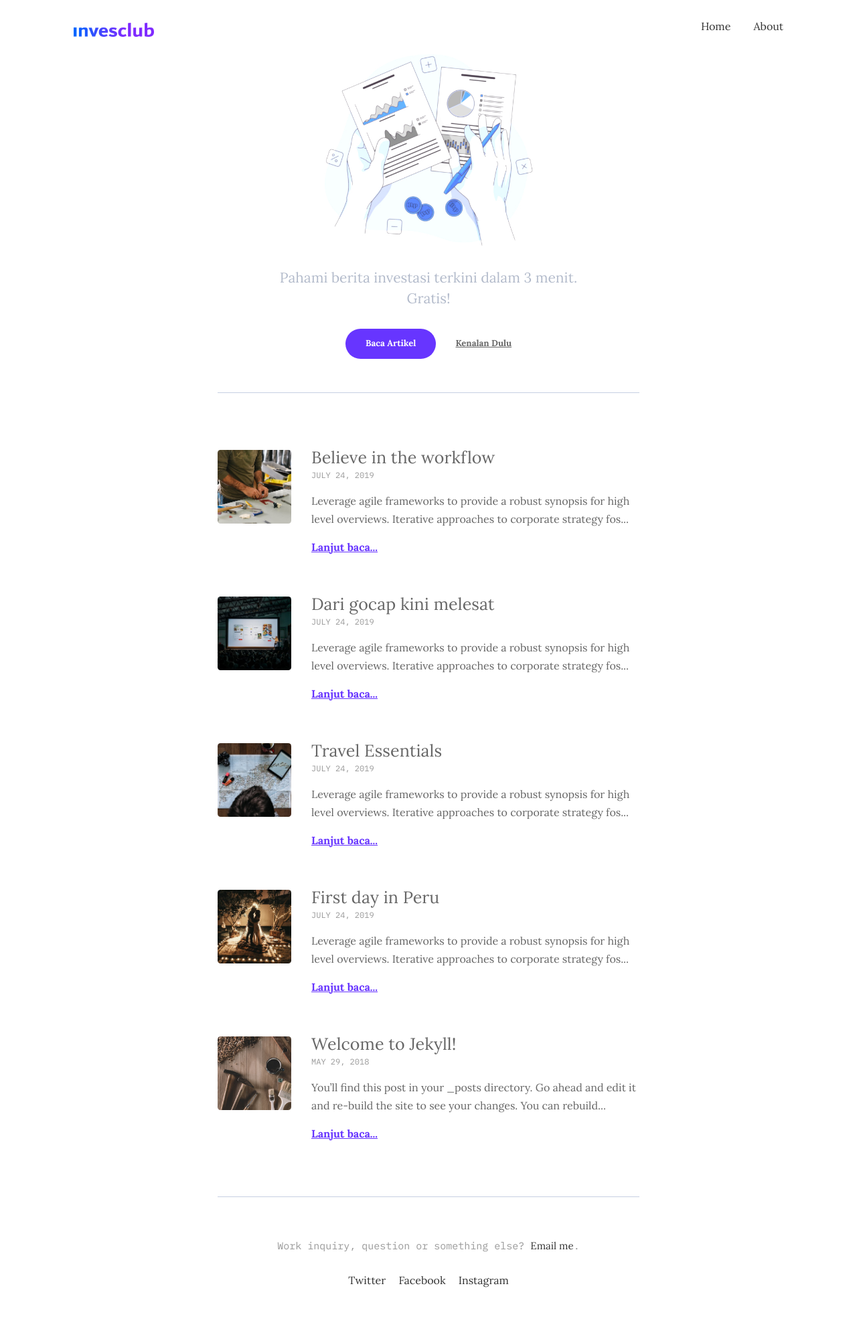
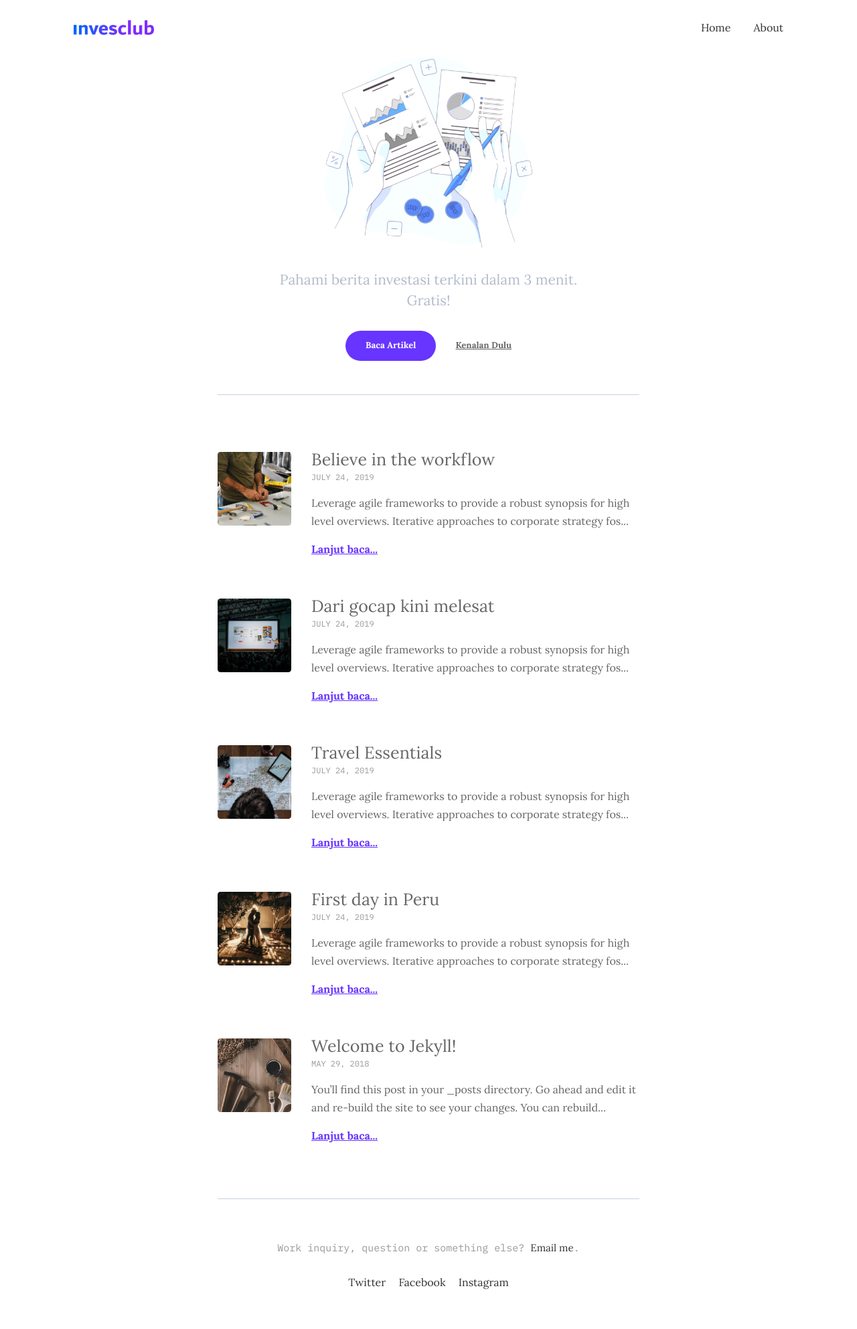
Before and after one commit to ekonomikusid/home, a Jekyll site: the page built from index.html, in a window 1280 px wide. Shown: the whole page at 67% size. Built offline with Jekyll 4.4.1, drawn with Linux system fonts in a browser that asks for light colours.

Commit message:
Update _header.scss

```diff
--- a/_sass/3-modules/_header.scss
+++ b/_sass/3-modules/_header.scss
@@ -17,7 +17,7 @@
 
 .logo__image {
   max-width: 120px;
-  margin-bottom: -7px;
+  margin-top: 0px;
 }
 
 .nav__item {
```
